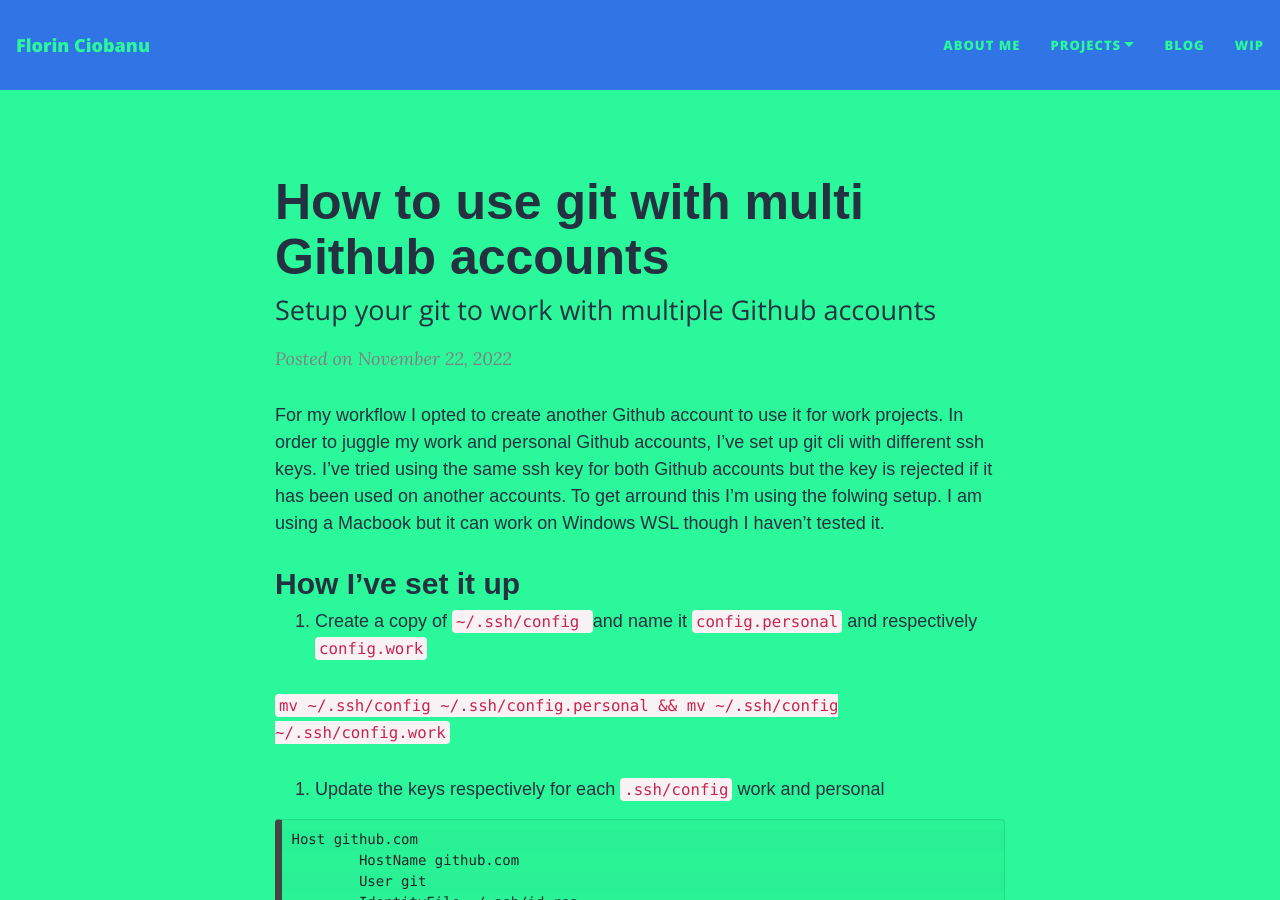
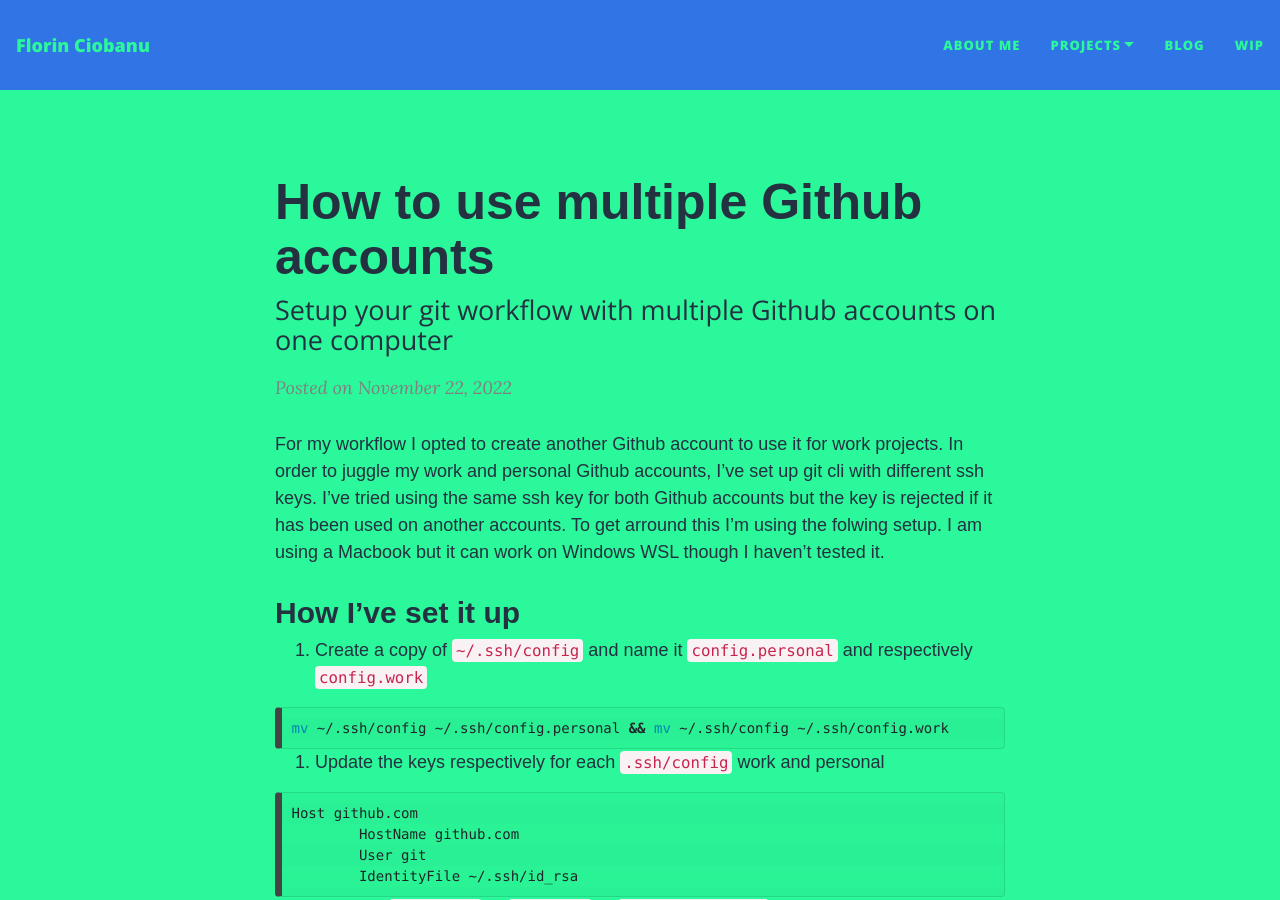
Before and after one commit to franksheppard/franksheppard.github.io, a Jekyll site: the page built from _posts/2022-11-22-multiple-github-accounts.md, in a window 1280 px wide and 900 px high. Built offline with Jekyll 4.4.1, drawn with Linux system fonts in a browser that asks for light colours; nearby versions of some CDN libraries; some of the changed lines change nothing that is shown.

Commit message:
Updated title

````diff
--- a/_posts/2022-11-22-multiple-github-accounts.md
+++ b/_posts/2022-11-22-multiple-github-accounts.md
@@ -1,7 +1,7 @@
 ---
 layout: post
-title: How to use git with multi Github accounts
-subtitle: Setup your git to work with multiple Github accounts
+title: How to use multiple Github accounts
+subtitle: Setup your git workflow with multiple Github accounts on one computer
 # cover-img: /assets/img/markus-winkler-ZDwh_sxsX2g-unsplash.jpg
 thumbnail-img: /assets/img/roman-synkevych-wX2L8L-fGeA-unsplash-thumb.jpeg
 # share-img: /assets/img/markus-winkler-ZDwh_sxsX2g-unsplash.jpg
@@ -12,11 +12,13 @@
 
 ## How I've set it up
 
-01. Create a copy of `~/.ssh/config ` and name it `config.personal` and respectively `config.work`
+1. Create a copy of `~/.ssh/config` and name it `config.personal` and respectively `config.work`
 
-`mv ~/.ssh/config ~/.ssh/config.personal && mv ~/.ssh/config ~/.ssh/config.work`
+```bash
+mv ~/.ssh/config ~/.ssh/config.personal && mv ~/.ssh/config ~/.ssh/config.work
+```
 
-02. Update the keys respectively for each `.ssh/config` work and personal
+2. Update the keys respectively for each `.ssh/config` work and personal
 
 ```sh
 Host github.com
@@ -25,8 +27,7 @@
         IdentityFile ~/.ssh/id_rsa
 ```
 
-03. edit your `~/.bashrc` or `~/.zshrc` or `~/.bash_profile` and paste in the below script.
-
+3. edit your `~/.bashrc` or `~/.zshrc` or `~/.bash_profile` and paste in the below script.
 
 ```bash
 git-switch(){
````
